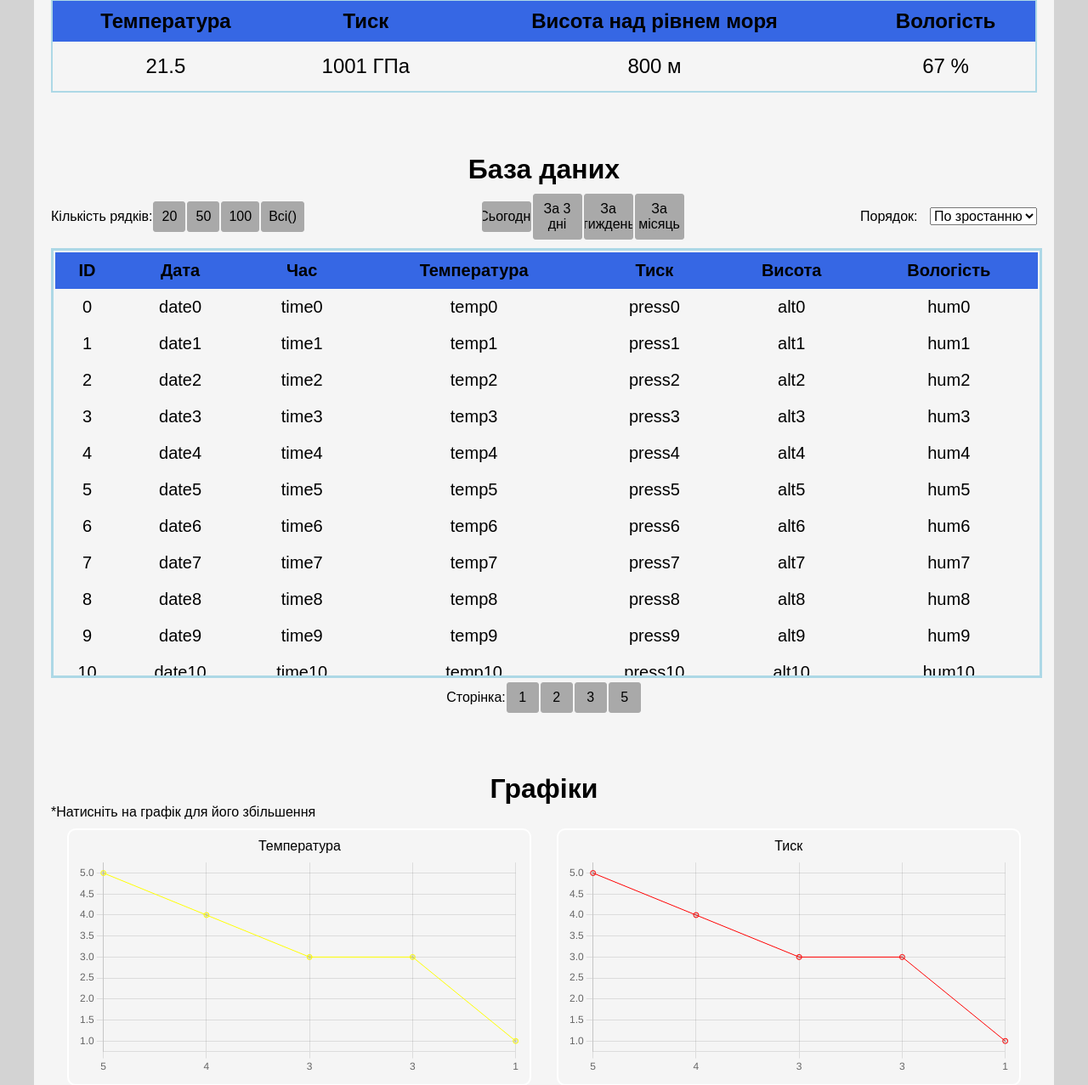
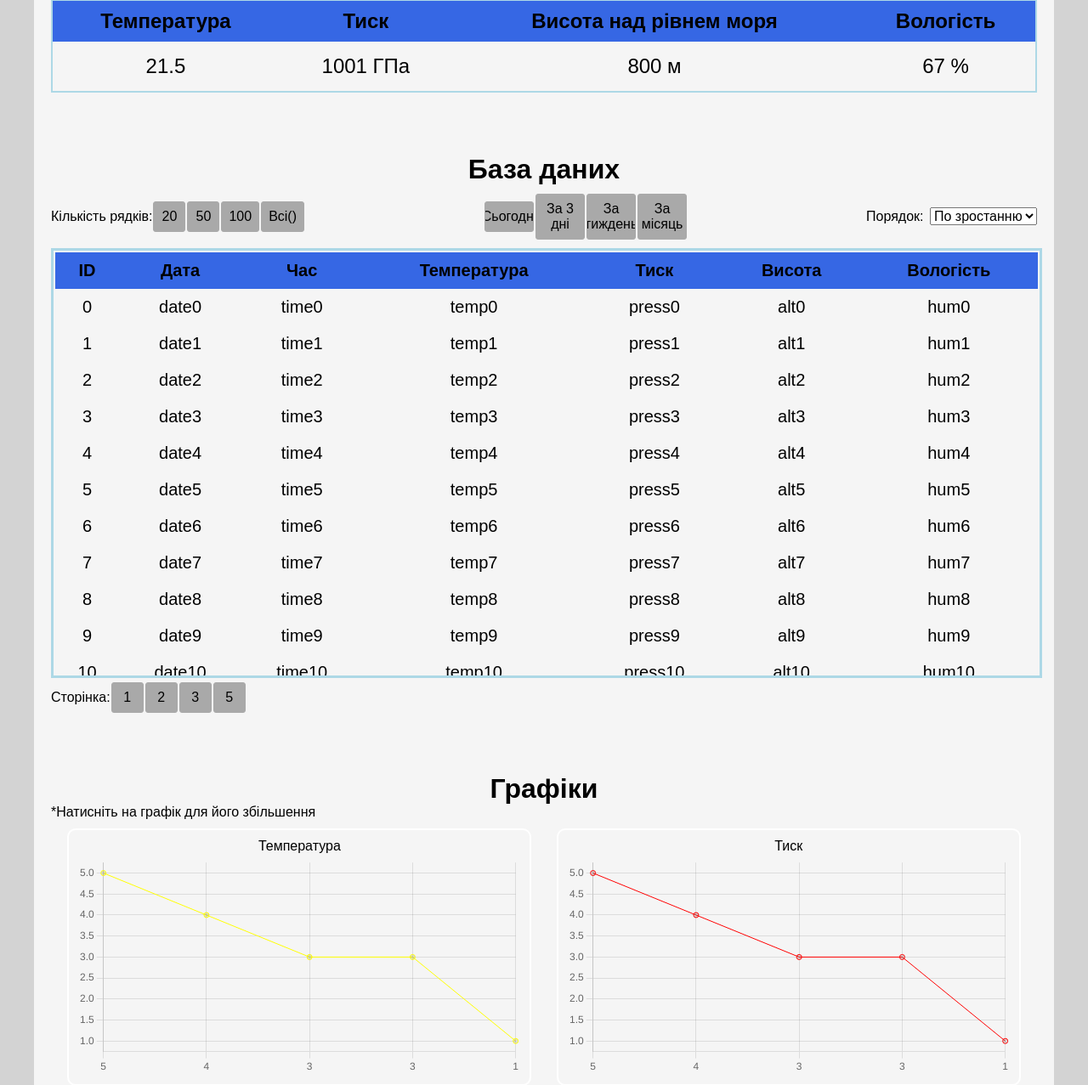
Before and after one commit to RuslanNadyrshyn/WeatherStation, a PHP site: page /test/index.html in a window 1280 px wide. Shown: the part 109-1386 px from the top of the page at 85% size. Run offline with PHP 8.4, Linux system fonts and the light colour scheme; some libraries are stand-ins or nearby versions.

Commit message:
fix page/nunOfPages

```diff
--- a/public/css/style.css
+++ b/public/css/style.css
@@ -41,6 +41,7 @@ nav {
 .dropdown-title {
 	margin: auto;
 }
+
 i {
 	margin: auto 0;
 }
@@ -204,7 +205,7 @@ th {
 }
 
 label {
-	margin-right: 10px;
+	margin-right: 3px;
 }
 
 .label-col {
@@ -220,9 +221,6 @@ label {
 	justify-content: start;
 	margin: 5px 0;
 
-}
-.navigator-block.pages {
-	justify-content: center;
 }
 
 .navigator-item {
```
Also changed, not shown: public/js/script.js (+13 -6 lines).
